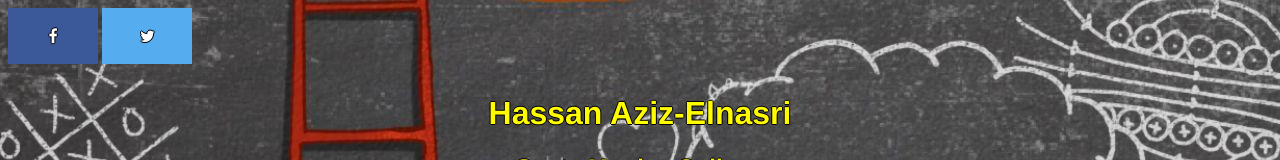
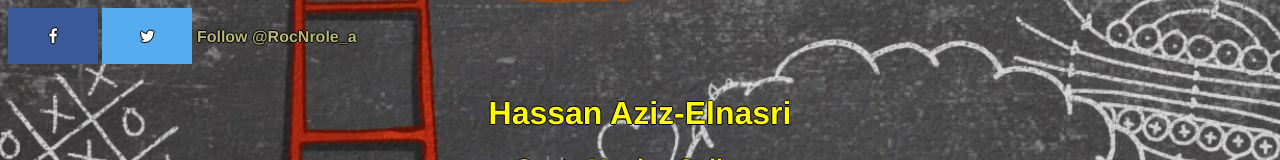
Before and after one commit to helnasri91/homepage, a plain HTML site: page index.html in a window 1280 px wide. Shown: the top 160 px of the page. Drawn offline with Linux system fonts and the light colour scheme.

Commit message:
Update index.html

```diff
--- a/index.html
+++ b/index.html
@@ -12,6 +12,8 @@
 <!-- Add font awesome icons -->
 <a href="#" class="fa fa-facebook"></a>
 <a href="#" class="fa fa-twitter"></a>
+
+ <a href="https://twitter.com/RocNrole_a?ref_src=twsrc%5Etfw" class="twitter-follow-button" data-show-count="false">Follow @RocNrole_a</a><script async src="https://platform.twitter.com/widgets.js" charset="utf-8"></script>
 
 
     <div id="container">
```
